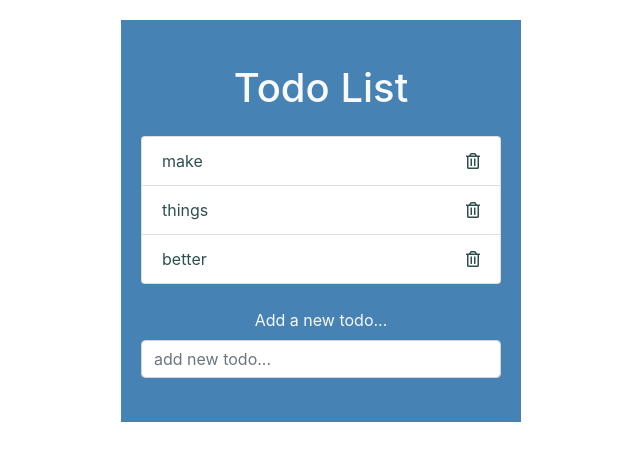
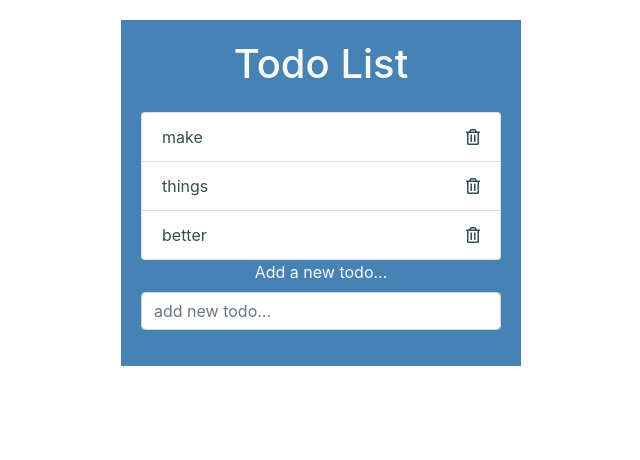
Before and after one commit to mansouriayoub/todo, a plain HTML site: page index.html in a window 1280 px wide. Shown: the whole page, without its empty margins (319-959 px from the left). Drawn offline with nearby package versions, Linux system fonts and the light colour scheme.

Commit message:
add pointer cursor to span

```diff
--- a/index.html
+++ b/index.html
@@ -20,7 +20,7 @@
   </head>
   <body>
     <div class="container">
-      <header class="text-center text-light my-4">
+      <header class="text-center text-light">
         <h1 class="mb-4">Todo List</h1>
       </header>
 
@@ -45,7 +45,7 @@
         </li>
       </ul>
 
-      <form class="add text-center my-4">
+      <form class="add text-center">
         <label class="text-light">Add a new todo...</label>
         <input
           class="form-control m-auto"
--- a/style.css
+++ b/style.css
@@ -14,8 +14,11 @@ body {
   color: darkslategrey;
 }
 
+span {
+  cursor: pointer;
+}
+
 .checked {
-  /* background-color: darkslategrey; */
   color: darkslategrey;
   text-decoration: line-through;
 }
```
